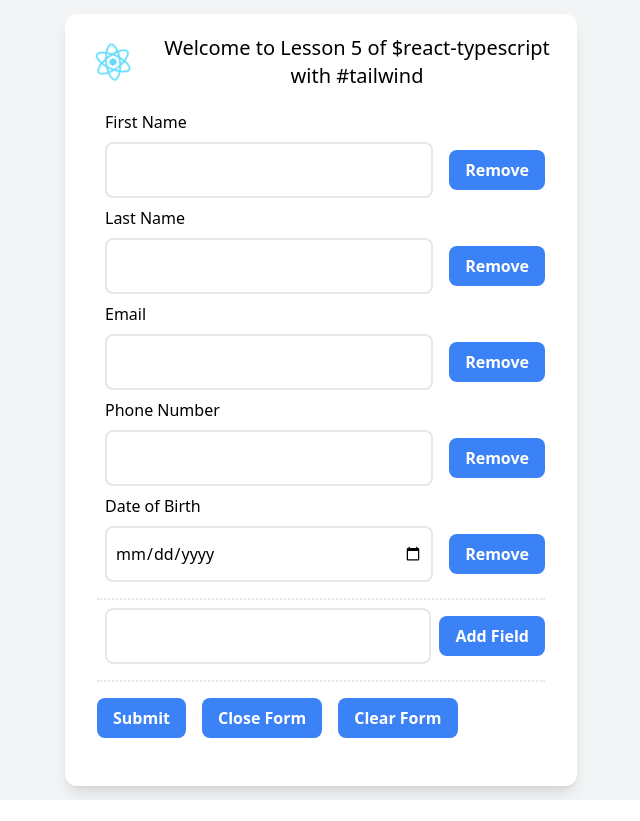
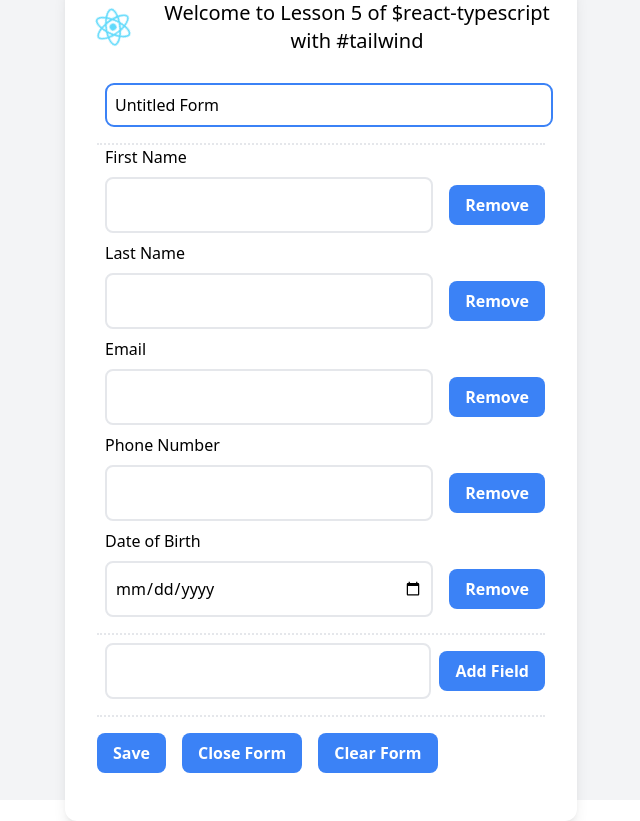
Before and after one commit to noel-jose/WD301, a React (Create React App) app: page / in a window 1280 px wide. Both pictures are taken after a click on the button "Open Form". Shown: the whole page, without its empty margins (319-959 px from the left). Before the commit the page ends 800 px from the top, so only its background shows below. Built offline with nearby package versions, Linux system fonts and the light colour scheme.

Commit message:
made changes to support multiple forms

```diff
--- a/src/Components/Form.tsx
+++ b/src/Components/Form.tsx
@@ -1,7 +1,20 @@
-import React, { useState } from "react";
+import React, { useState, useEffect, useRef } from "react";
 import FormField from "./FormField";
 
-const formFields = [
+interface formData {
+  id: number;
+  title: string;
+  formFields: formField[];
+}
+
+interface formField {
+  id: number;
+  label: string;
+  input: string;
+  value: string;
+}
+
+const initialformFields: formField[] = [
   { id: 1, label: "First Name", input: "text", value: "" },
   { id: 2, label: "Last Name", input: "text", value: "" },
   { id: 3, label: "Email ", input: "email", value: "" },
@@ -9,40 +22,109 @@ const formFields = [
   { id: 5, label: "Date of Birth", input: "date", value: "" },
 ];
 
+const getLocalForms: () => formData[] = () => {
+  const savedFormsJSON = localStorage.getItem("savedForms");
+  return savedFormsJSON ? JSON.parse(savedFormsJSON) : [];
+};
+const initialState: () => formData = () => {
+  const localForms = getLocalForms();
+  if (localForms.length > 0) {
+    return localForms[0];
+  }
+  const newForm = {
+    id: Number(new Date()),
+    title: "Untitled Form",
+    formFields: initialformFields,
+  };
+  saveLocalForms([...localForms, newForm]);
+  return newForm;
+};
+
+const saveLocalForms = (localForms: formData[]) => {
+  localStorage.setItem("savedForms", JSON.stringify(localForms));
+};
+
+const saveFormData = (currentState: formData) => {
+  const localForms = getLocalForms();
+  const updatedLocalForms = localForms.map((form) =>
+    form.id === currentState.id ? currentState : form
+  );
+  saveLocalForms(updatedLocalForms);
+};
+
 export default function Form(props: { closeFormCB: () => void }) {
-  const [state, setState] = useState(formFields);
+  const [state, setState] = useState(() => initialState());
   const [newField, setNewField] = useState("");
+  const titleRef = useRef<HTMLInputElement>(null);
+  useEffect(() => {
+    console.log("Component mounted");
+    const title = document.title;
+    document.title = "Form Edit";
+    titleRef.current?.focus();
+    return () => {
+      document.title = "React App";
+    };
+  }, []);
+
+  useEffect(() => {
+    const timeout = setTimeout(() => {
+      console.log("State is being changed");
+      saveFormData(state);
+    }, 1000);
+    return () => {
+      clearTimeout(timeout);
+    };
+  }, [state]);
+
   const addField = () => {
-    // console.log("dfa");
-    setState([
+    setState({
       ...state,
-      { id: Number(Date.now()), label: newField, input: "text", value: "" },
-    ]);
+      formFields: [
+        ...state.formFields,
+        { id: Number(Date.now()), label: newField, input: "text", value: "" },
+      ],
+    });
     setNewField("");
   };
 
   const removeField = (id: number) => {
-    setState(state.filter((field) => field.id !== id));
+    setState({
+      ...state,
+      formFields: state.formFields.filter((field) => field.id !== id),
+    });
   };
 
   const clearForm = () => {
-    setState(state.map((field) => ({ ...field, value: " " })));
+    setState({
+      ...state,
+      formFields: state.formFields.map((field) => ({ ...field, value: " " })),
+    });
   };
 
   const changeField = (id: number, value: string) => {
-    setState(
-      state.map((field) => {
+    setState({
+      ...state,
+      formFields: state.formFields.map((field) => {
         if (field.id === id) {
           return { ...field, value: value };
         }
         return field;
-      })
-    );
+      }),
+    });
   };
   return (
     <div className="flex flex-col gap-2 p-4 divide-y-2 divide-dotted">
       <div>
-        {state.map((field) => (
+        <input
+          value={state.title}
+          className="border-2 border-gray-200 rounded-lg p-2 m-2 w-full focus:outline-blue-500 flex-1"
+          type="text"
+          onChange={(e) => setState({ ...state, title: e.target.value })}
+          ref={titleRef}
+        />
+      </div>
+      <div>
+        {state.formFields.map((field) => (
           <FormField
             key={field.id}
             field={field}
@@ -66,10 +148,12 @@ export default function Form(props: { closeFormCB: () => void }) {
         </button>
       </div>
       <div className="flex gap-4">
-        <input
-          className="bg-blue-500 hover:bg-blue-700 px-4 py-2 rounded-lg text-white font-bold my-4"
-          type="submit"
-        />
+        <button
+          className="bg-blue-500 hover:bg-blue-700 text-white px-4 py-2 my-4 font-bold rounded-lg"
+          onClick={(_) => saveFormData(state)}
+        >
+          Save
+        </button>
         <button
           className="bg-blue-500 hover:bg-blue-700 text-white px-4 py-2 my-4 font-bold rounded-lg"
           onClick={props.closeFormCB}
```
